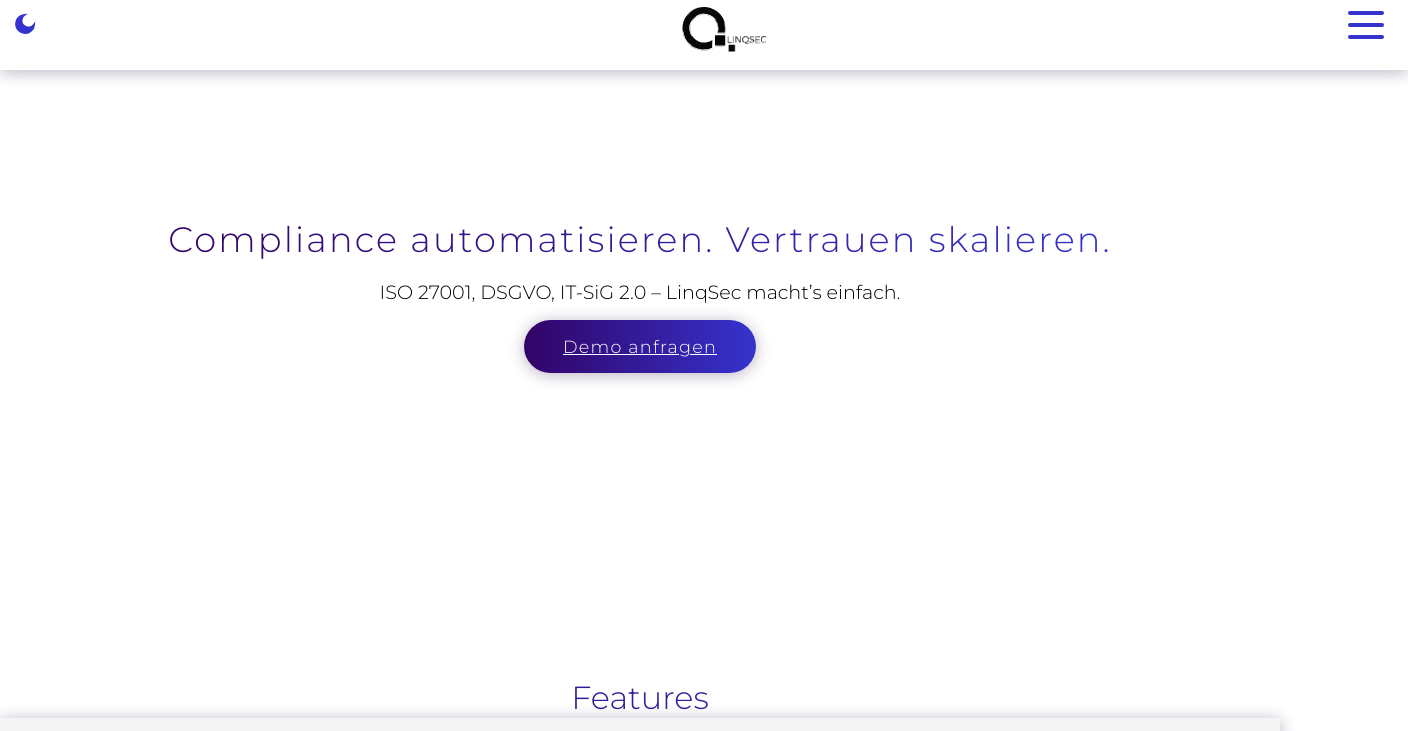
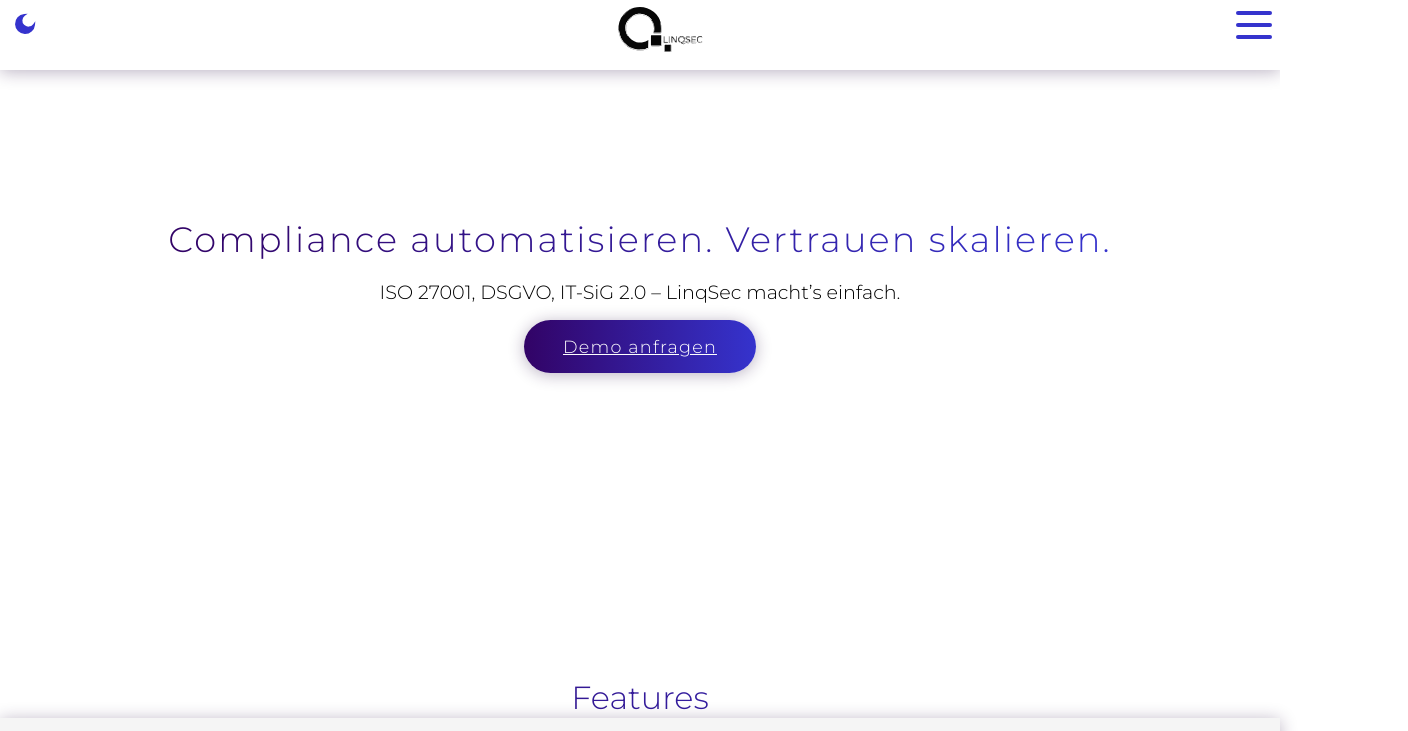
Before and after one commit to Linqsec/Linqsec, a website: page index.html in a window 1280 px wide. Shown: the top 731 px of the page, 1408 px wide, since content can reach past the window. Drawn offline with Linux system fonts and the light colour scheme.

Commit message:
Update styles.css

```diff
--- a/styles.css
+++ b/styles.css
@@ -26,7 +26,7 @@
   box-sizing: border-box;
 }
 body, html {
-  min-height: 100vh;
+  min-height: 100%;
   font-weight: 300;
   transition: background 0.3s, color 0.3s;
   font-family: 'Montserrat', Arial, sans-serif;
@@ -490,7 +490,7 @@ blockquote {
 .header {
   position: absolute;
   top: 0;
-  width: 110%;
+  width: 100%;
   background: var(--bg);
   z-index: 1000;
   box-shadow: var(--shadow);
@@ -558,7 +558,7 @@ blockquote {
   cursor: pointer;
   align-content: center;
   position: absolute;
-  right: 1rem;
+  right: 0rem;
   top: 0;
   z-index: 10;
 }
```
